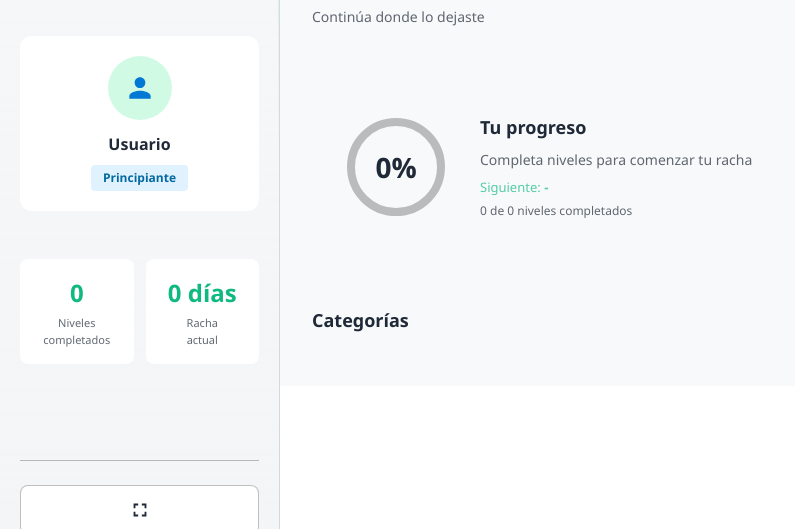
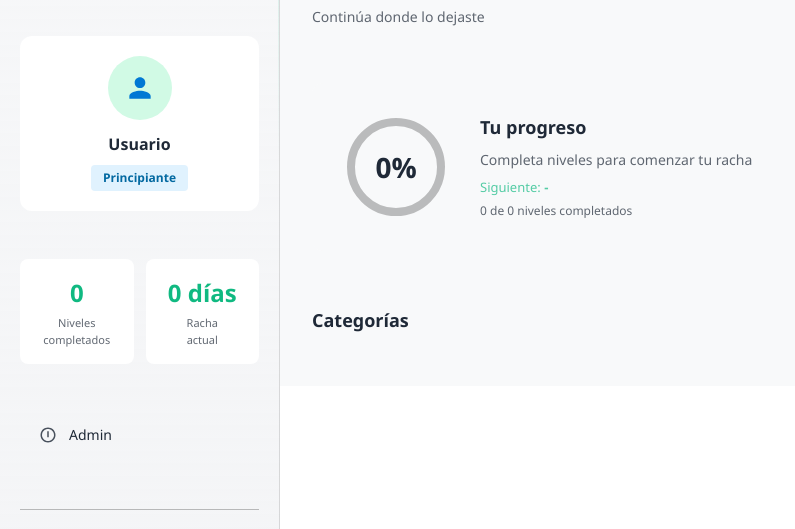
Before and after one commit to iI3lue/LearningPC, an Electron app: page src/pages/home.html in a window 1280 px wide. Shown: the part 76-605 px from the top of the page, without its empty margins (0-795 px from the left). Drawn offline with Linux system fonts and the light colour scheme; no server answers.

Commit message:
feat: show admin button in navigation for all users

```diff
--- a/src/pages/home.html
+++ b/src/pages/home.html
@@ -476,9 +476,9 @@
             </div>
 
             <nav class="nav-menu">
-                <div class="nav-item" id="link-admin" style="display: none;" data-tooltip="Administrar contenidos">
+                <div class="nav-item" id="link-admin" data-tooltip="Administrar contenidos">
                     <svg class="nav-icon" width="18" height="18" viewBox="0 0 24 24" fill="currentColor">
-                        <path d="M22.7 19l-9.1-9.1c.9-2.3.4-5-1.5-6.9-2-2-5-2.4-7.4-1.3L9 6 6 9 1.6 4.7C.4 7.1.9 10.1 2.9 12.1c1.9 1.9 4.6 2.4 6.9 1.5l9.1 9.1c.4.4 1 .4 1.4 0l2.3-2.3c.5-.4.5-1.1.1-1.4z"/>
+                        <path d="M12 2C6.48 2 2 6.48 2 12s4.48 10 10 10 10-4.48 10-10S17.52 2 12 2zm0 18c-4.41 0-8-3.59-8-8s3.59-8 8-8 8 3.59 8 8-3.59 8-8 8zm-1-13h2v6h-2v-6zm0 8h2v-2h-2v2z"/>
                     </svg>
                     <span>Admin</span>
                 </div>
```
